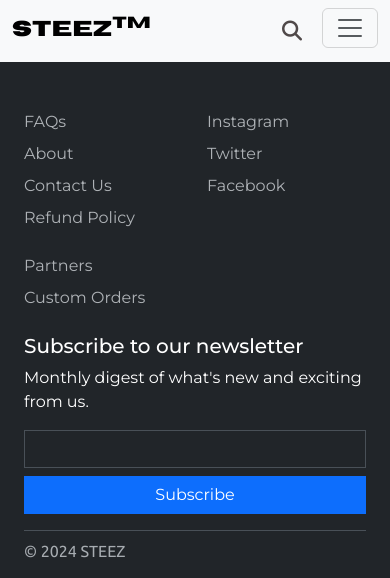
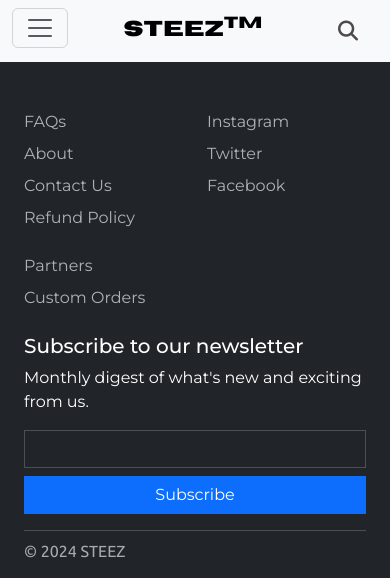
Before and after one commit to abhirai7/steez, a Flask app: page / in a window 390 px wide. Shown: the top 578 px of the page. Run offline with Flask 3, Linux system fonts and the light colour scheme; data that the repository does not hold is empty; parts of the project's set-up code (start-up, migrations or seed data) failed here and were passed over.

Commit message:
Refactor navbar.html to improve search functionality and responsive design

```diff
--- a/src/server/templates/navbar.html
+++ b/src/server/templates/navbar.html
@@ -2,7 +2,11 @@
 
 <nav class="navbar navbar-expand-lg bg-body-tertiary">
     <div class="container-fluid d-flex align-items-start" id="navbar">
-        <a class="navbar-brand nav-link active horizon-font fs-4" id="nav-head" aria-current="page" href="{{ url_for('home') }}">STEEZ<sup>TM</sup></a>
+        <button class="navbar-toggler" id="hamburger-menu" type="button" data-bs-toggle="collapse" data-bs-target="#navbarSupportedContent"
+            aria-controls="navbarSupportedContent" aria-expanded="false" aria-label="Toggle navigation">
+            <span class="navbar-toggler-icon"></span>
+        </button>
+        <a class="navbar-brand ms-auto nav-link active horizon-font fs-4" id="nav-head" aria-current="page" href="{{ url_for('home') }}">STEEZ<sup>TM</sup></a>
         <ul class="navbar-nav ms-auto me-3 d-sm-block d-lg-none d-md-block d-block">
             <li class="nav-item mx-1 fs-5 ">
                 <button class="nav-link" data-bs-toggle="modal" data-bs-target="#search-modal">
@@ -10,10 +14,6 @@
                 </button>
             </li>
         </ul>
-        <button class="navbar-toggler" id="hamburger-menu" type="button" data-bs-toggle="collapse" data-bs-target="#navbarSupportedContent"
-            aria-controls="navbarSupportedContent" aria-expanded="false" aria-label="Toggle navigation">
-            <span class="navbar-toggler-icon"></span>
-        </button>
         <div class="collapse navbar-collapse" id="navbarSupportedContent">
             <ul class="navbar-nav ms-auto text-center">
                 {% if categories %}
```
